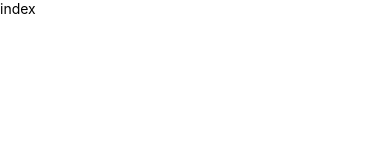
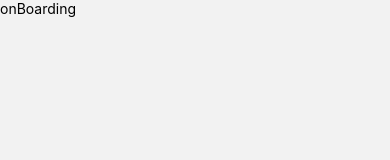
Before and after one commit to iamnynvk/AI-Chatbot-Aivo, a React Native app: screen /onBoarding in a window 390 px wide. Shown: the top 160 px of the page. Built offline with nearby package versions, Linux system fonts and the light colour scheme.

Commit message:
[Update] Application dark and light mode added

```diff
--- a/App.tsx
+++ b/App.tsx
@@ -1,9 +1,8 @@
 import React, {useEffect} from 'react';
-import {StatusBar, View} from 'react-native';
 import SplashScreen from 'react-native-splash-screen';
-import {globalStyles} from './src/styles/global';
+// Import
+import Routes from './src/routes';
 import {ContextProvider} from './src/context/ContextProvider';
-import Routes from './src/routes';
 
 const App = () => {
   useEffect(() => {
@@ -12,14 +11,7 @@ const App = () => {
 
   return (
     <ContextProvider>
-      <View style={globalStyles.container}>
-        <StatusBar
-          animated={false}
-          backgroundColor={'#FFFFFF'}
-          barStyle={'dark-content'}
-        />
-        <Routes />
-      </View>
+      <Routes />
     </ContextProvider>
   );
 };
--- a/package.json
+++ b/package.json
@@ -10,8 +10,12 @@
     "test": "jest"
   },
   "dependencies": {
+    "@react-navigation/native": "^6.1.17",
+    "@react-navigation/native-stack": "^6.9.26",
     "react": "18.2.0",
     "react-native": "0.73.6",
+    "react-native-safe-area-context": "^4.9.0",
+    "react-native-screens": "^3.30.1",
     "react-native-splash-screen": "^3.3.0"
   },
   "devDependencies": {
--- a/src/constants/theme.tsx
+++ b/src/constants/theme.tsx
@@ -23,12 +23,10 @@ export const color: any = {
   light: {
     backgroundColor: '#ffffff',
     textColor: '#000000',
-    buttonColor: '#ff0000',
   },
   dark: {
-    backgroundColor: '#000000',
+    backgroundColor: '#070911',
     textColor: '#ffffff',
-    buttonColor: '#00ff00',
   },
 };
 
--- a/src/context/ContextProvider.tsx
+++ b/src/context/ContextProvider.tsx
@@ -1,6 +1,7 @@
 import {createContext, useState} from 'react';
-import {Appearance} from 'react-native';
+import {Appearance, StatusBar} from 'react-native';
 import {color} from '../constants';
+import {MODE} from '../enums/mode';
 
 export const AppContext = createContext({});
 
@@ -17,6 +18,13 @@ export const ContextProvider = ({children}: any) => {
         setColorScheme,
         theme,
       }}>
+      <StatusBar
+        animated={false}
+        backgroundColor={theme.backgroundColor}
+        barStyle={
+          colorScheme == MODE.DARK ? MODE.LIGHT_CONTENT : MODE.DARK_CONTENT
+        }
+      />
       {children}
     </AppContext.Provider>
   );
--- /dev/null
+++ b/src/enums/mode.tsx
@@ -0,0 +1,6 @@
+export const MODE: any = {
+  LIGHT: 'light',
+  DARK: 'dark',
+  LIGHT_CONTENT: 'light-content',
+  DARK_CONTENT: 'dark-content',
+};
--- a/src/routes/index.tsx
+++ b/src/routes/index.tsx
@@ -1,14 +1,18 @@
-import {StyleSheet, Text, View} from 'react-native';
 import React from 'react';
+import {NavigationContainer} from '@react-navigation/native';
+import {createNativeStackNavigator} from '@react-navigation/native-stack';
+import OnBoarding from '../screens/OnBoarding';
+
+const Stack = createNativeStackNavigator();
 
 const index = () => {
   return (
-    <View>
-      <Text>index</Text>
-    </View>
+    <NavigationContainer>
+      <Stack.Navigator screenOptions={{headerShown: false}}>
+        <Stack.Screen name="onBoarding" component={OnBoarding} />
+      </Stack.Navigator>
+    </NavigationContainer>
   );
 };
 
 export default index;
-
-const styles = StyleSheet.create({});
--- /dev/null
+++ b/src/screens/OnBoarding.tsx
@@ -0,0 +1,13 @@
+import {View, Text} from 'react-native';
+import React from 'react';
+import {COLORS} from '../constants';
+
+const OnBoarding = () => {
+  return (
+    <View style={{}}>
+      <Text>onBoarding</Text>
+    </View>
+  );
+};
+
+export default OnBoarding;
--- a/src/styles/global.tsx
+++ /dev/null
@@ -1,8 +0,0 @@
-import {StyleSheet} from 'react-native';
-
-export const globalStyles = StyleSheet.create({
-  container: {
-    flex: 1,
-    backgroundColor: '#FFFFFF',
-  },
-});
--- /dev/null
+++ b/src/styles/globalStyles.tsx
@@ -0,0 +1,6 @@
+export const globalStyles = ({theme}: any) => ({
+  container: {
+    flex: 1,
+    backgroundColor: theme.backgroundColor,
+  },
+});
```
Also changed, not shown: 2 other files (tests, documents, lock files or other folders).
